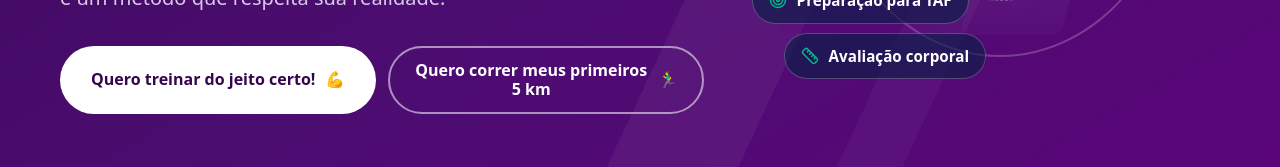
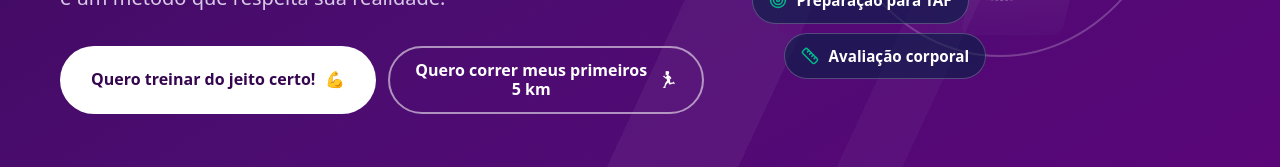
Before and after one commit to matheusasdsgit/jv-personal-trainer, a React (Vite) app: page / in a window 1280 px wide. Shown: the part 573-740 px from the top of the page. Built offline with nearby package versions, Linux system fonts and the light colour scheme; a web font is replaced by a local one.

Commit message:
Adiciona alteração no estilo dos botões.

```diff
--- a/src/styles/global.css
+++ b/src/styles/global.css
@@ -323,4 +323,7 @@ section[tabindex='-1']:focus {
   .whatsapp-float {
     display: none;
   }
+  .emoji-branco {
+  filter: grayscale(1) brightness(0) invert(1);
 }
+}
```
